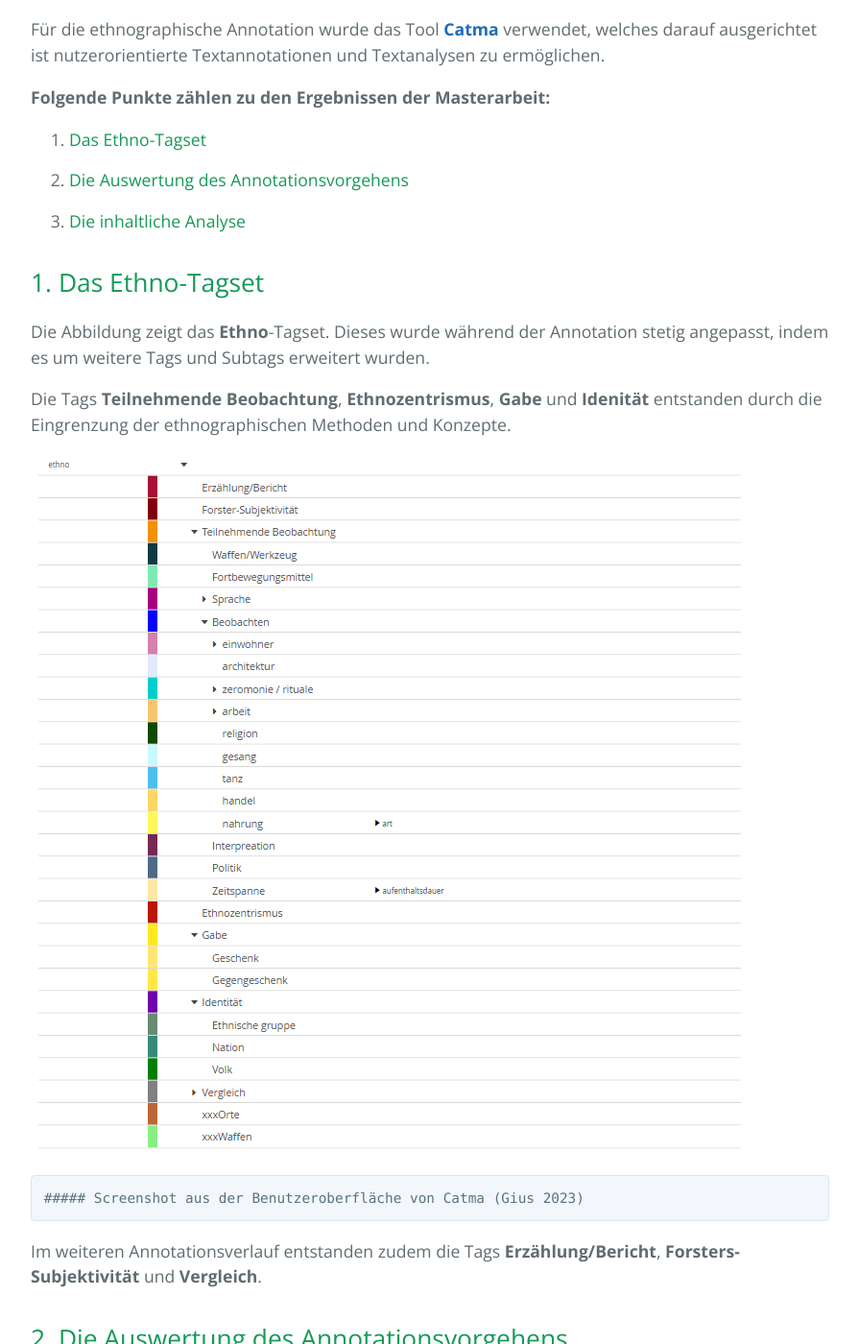
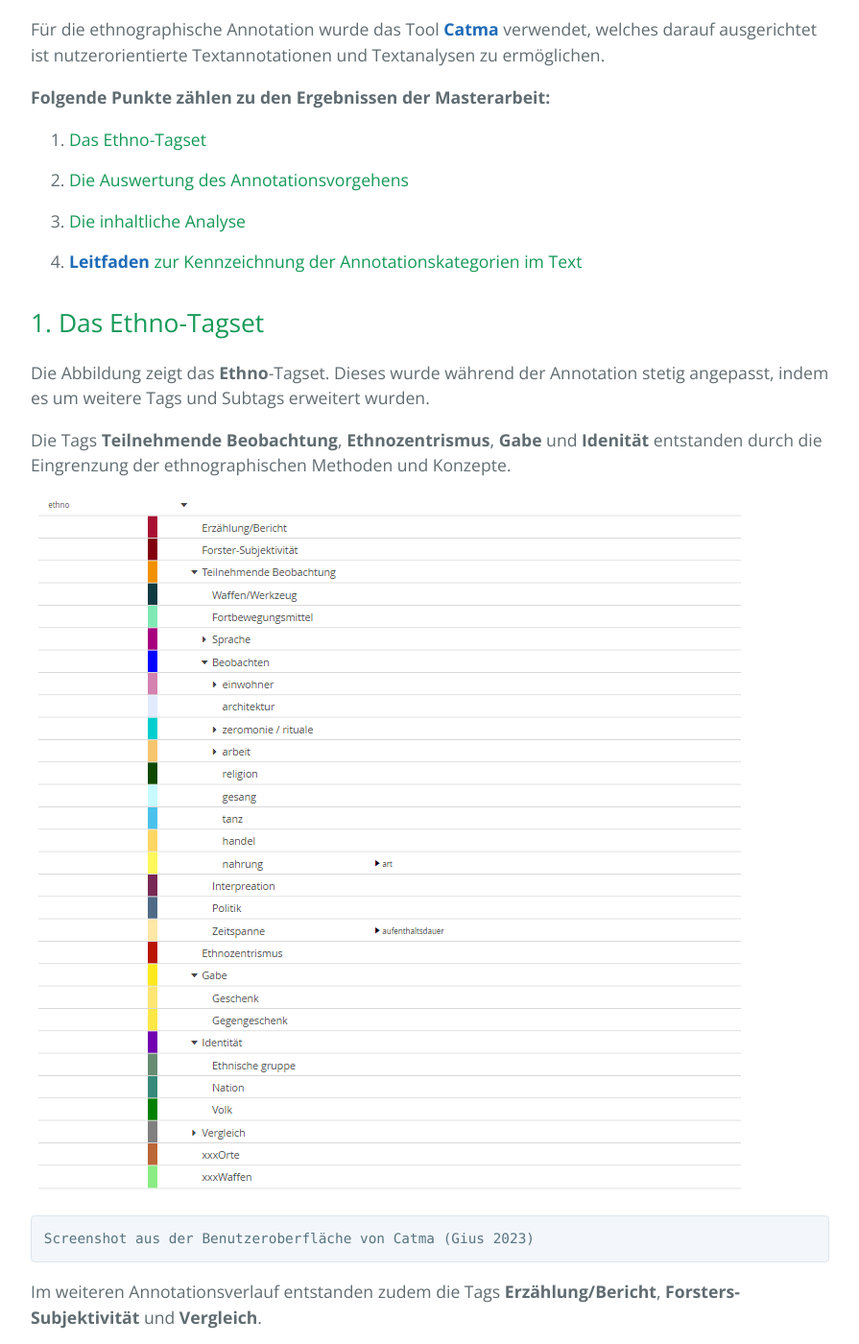
Before and after one commit to ethno-annotation/ethno-annotation.github.io, a Jekyll site: the page built from _posts/2023-10-01-ergebnissel.markdown, in a window 1280 px wide and 1400 px high, scrolled down 355 px. Shown: the whole window at 96% size, without its empty margins (192-1087 px from the left). Built offline with Jekyll 4.4.1, drawn with Linux system fonts in a browser that asks for light colours.

Commit message:
changes add Leitfaden

```diff
--- a/_posts/2023-09-30-annotationsbeispiel.markdown
+++ b/_posts/2023-09-30-annotationsbeispiel.markdown
@@ -14,7 +14,7 @@ Die Tags und Subtags: **verhalten**, *Sprache*, **Gabe**, **handel**, **Forsters
 
 ![Textstelle 1](/Textstelle1.png "Textstelle 1")
 
-##### Abb. 1 Screenshot aus der Benutzeroberfläche von Catma (Gius 2023)
+    Screenshot aus der Benutzeroberfläche von Catma (Gius 2023)
 
 
 
@@ -28,10 +28,8 @@ Die Tags und Subtags: *Nation*, **zeremonie/ritual**, **aussehen** sowie *Interp
 
 ![Textstelle 2](/Textstelle2.png "Textstelle 1")
 
+    Screenshot aus der Benutzeroberfläche von Catma (Gius 2023)
 
-
-
-##### Abb. 2 Screenshot aus der Benutzeroberfläche von Catma (Gius 2023)
 
 
 
--- a/_posts/2023-10-01-ergebnissel.markdown
+++ b/_posts/2023-10-01-ergebnissel.markdown
@@ -16,6 +16,8 @@ image: /tagsetdeail.png
  1. #### Das Ethno-Tagset
  2. #### Die Auswertung des Annotationsvorgehens
  3. #### Die inhaltliche Analyse
+ 4. #### **[Leitfaden](https://acrobat.adobe.com/link/review?uri=urn:aaid:scds:US:13e6cd0e-19bb-4e63-b594-5ae3ea24e23a)** zur Kennzeichnung der Annotationskategorien im Text
+
 
 
 ## 1.  Das Ethno-Tagset
@@ -26,7 +28,7 @@ image: /tagsetdeail.png
 
 ![Tagset](/tagsetdetail.png "Ethno-Tagset")
 
-    ##### Screenshot aus der Benutzeroberfläche von Catma (Gius 2023)
+    Screenshot aus der Benutzeroberfläche von Catma (Gius 2023)
 
 
 
@@ -47,8 +49,7 @@ Tags | Annotationen |
 
 ![Tagset](/TagPathliste.png "Tags")
 
-
-#### Screenshot aus der Benutzeroberfläche von Catma (Gius 2023)
+    Screenshot aus der Benutzeroberfläche von Catma (Gius 2023)
 
 
 ## 3. Die inhaltliche Analyse
@@ -87,6 +88,6 @@ Die inhaltliche Analyse der Annotation ergab, dass die entstanden Annotationskat
 
 
 
-##### Quellen:
+**Quellen:**
 
 Gius, Evelyn u.a. (2023). CATMA (7.0.0). **[https://catma.de/](https://catma.de/)** CATMA (zuletzt abgerufen: 30.09.2023).
--- a/index.markdown
+++ b/index.markdown
@@ -12,6 +12,6 @@ Durch fortschreitende Digitalisierung werden digitale Editionen stetig wichtiger
 
 #### - Welche Annotationskategorien und Parameter braucht es, um eine digitale Edition bzw. eine Annotation mit einem ethnographischen Bezug zu erstellen?
 
-Die einzelnen Schritte auf dem Weg einer ethograpischen digitalen Edition wurden im **[Poster](  https://ethno-annotation.github.io/poster/)** der Masterarbeit dargestellt. Dabei konnte lediglich der Weg für die ethnograpische Annotation, als Teilschritt bei dem Erstellen einer ethnographsichen digitalen Edition, aufgezeigt werden.
+Die einzelnen Schritte auf dem Weg einer ethnograpischen digitalen Edition wurden im **[Poster](  https://ethno-annotation.github.io/poster/)** der Masterarbeit dargestellt. Dabei konnte lediglich der Weg für die ethnograpische Annotation, als Teilschritt bei dem Erstellen einer ethnographsichen digitalen Edition, aufgezeigt werden.
 
  **Die Masterarbeit wurde von Viviane El-Garrahi im Rahmen des Masterstudiums *Digitale Methodik in den Geistes- und Kulturwissenschaften* verfasst.**
```
Also changed, not shown: 3 other files.
